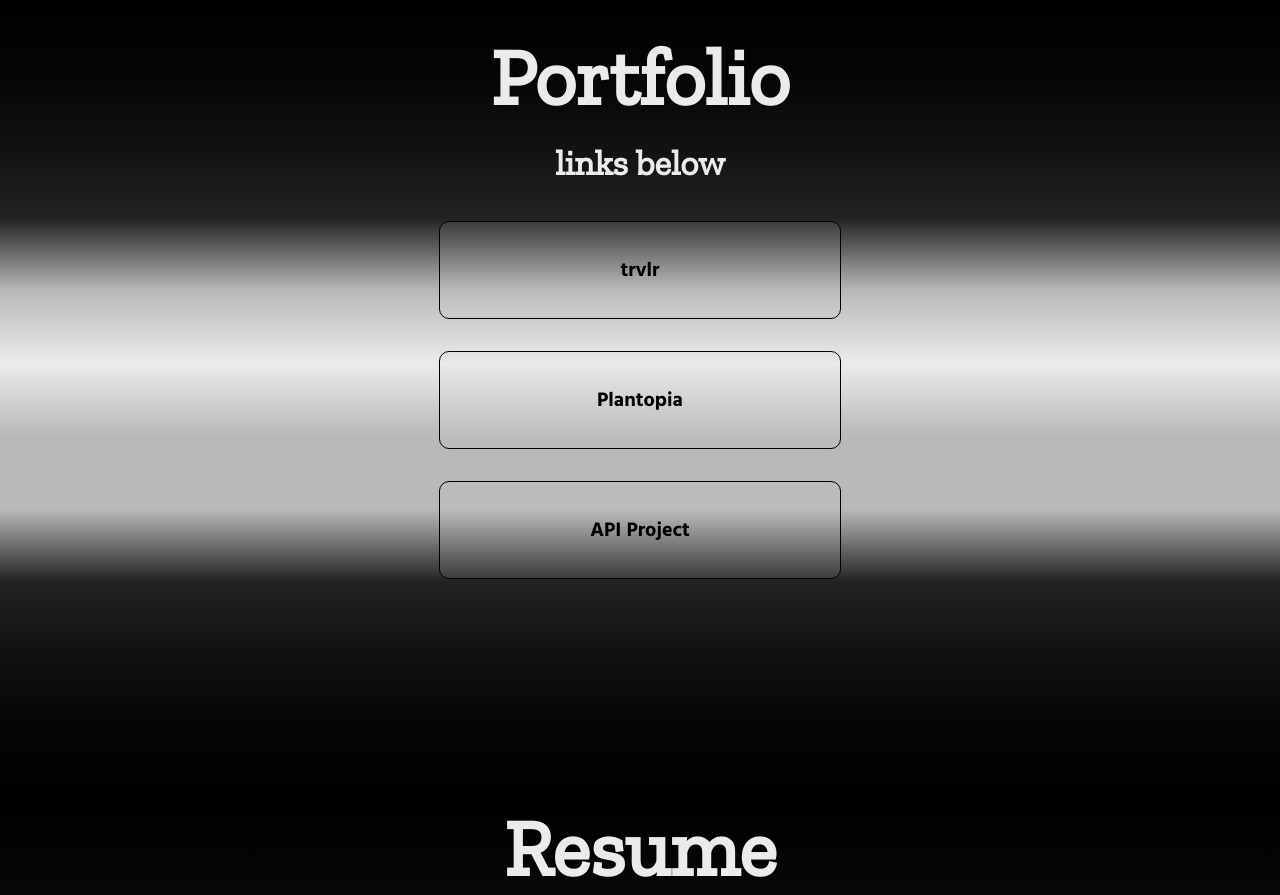
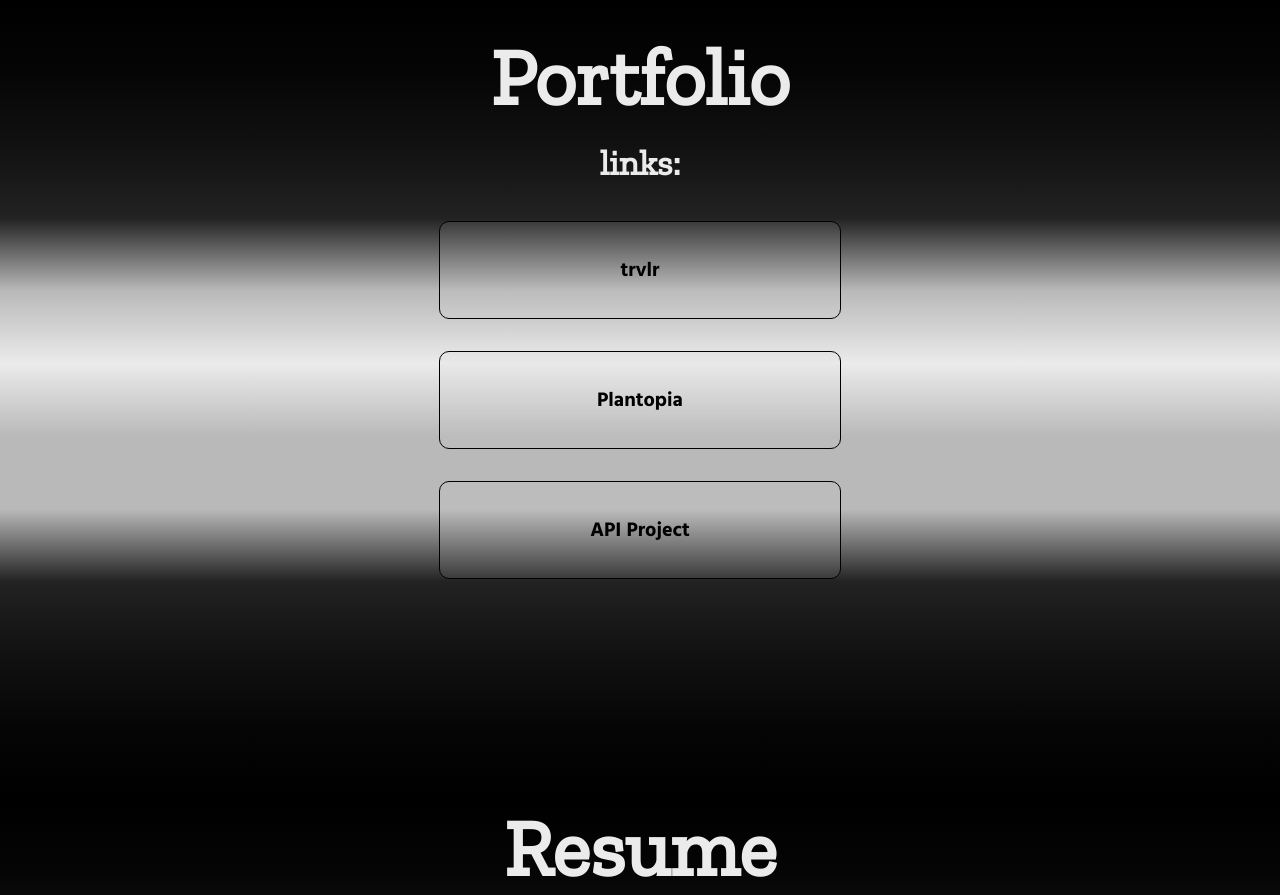
Before and after one commit to braxmc/brax2, a React (Create React App) app: page / in a window 1280 px wide. Shown: the part 800-1695 px from the top of the page. Built offline with nearby package versions, Linux system fonts and the light colour scheme.

Commit message:
add features/styling

```diff
--- a/src/components/home/Home.js
+++ b/src/components/home/Home.js
@@ -28,7 +28,7 @@ const Home = () => {
       <Header>Braxton McClellan</Header>
       <Header2>Web Developer</Header2>
       <LinkItem>
-        <Links to='portfolio' smooth={true} duration={500} spy={true} exact='true' >Portfolio</Links>
+        <Links to='portfolio' smooth={true} duration={500} spy={true} exact='true'>Portfolio</Links>
       </LinkItem>
       <LinkItem>
         <Links to='resume' smooth={true} duration={500} spy={true} exact='true'>Resume</Links>
--- a/src/components/portfolio/Portfolio.js
+++ b/src/components/portfolio/Portfolio.js
@@ -7,7 +7,7 @@ const Portfolio = () => {
   return (
     <PortWrap id='portfolio' >
       <Header>Portfolio</Header>
-      <Header2>links below</Header2>
+      <Header2>links:</Header2>
       <ProjectContainer>
         <ProjectWrap>
             <Description href='https://trvlr.netlify.app/' target='_blank'>trvlr</Description>
```
